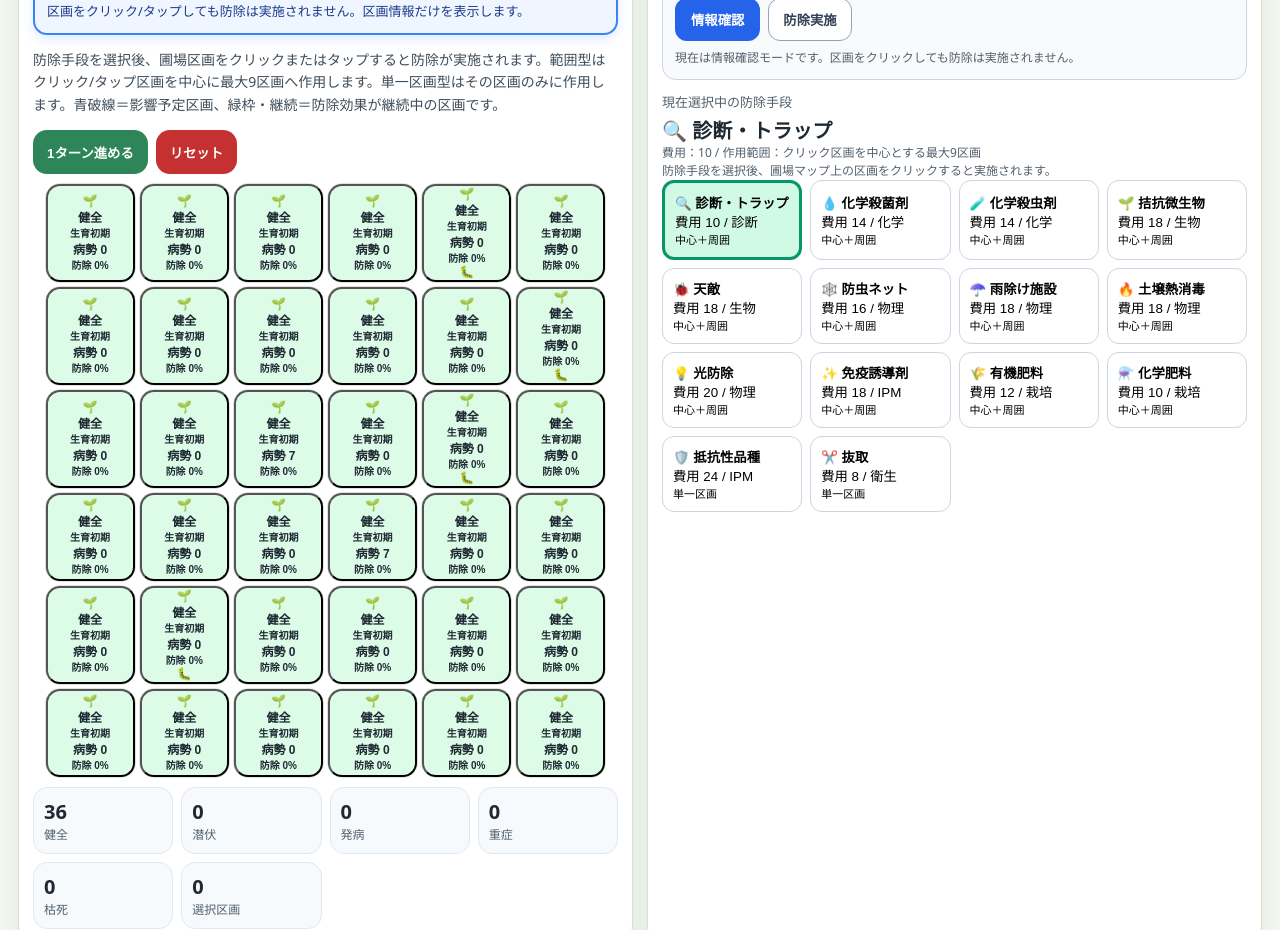
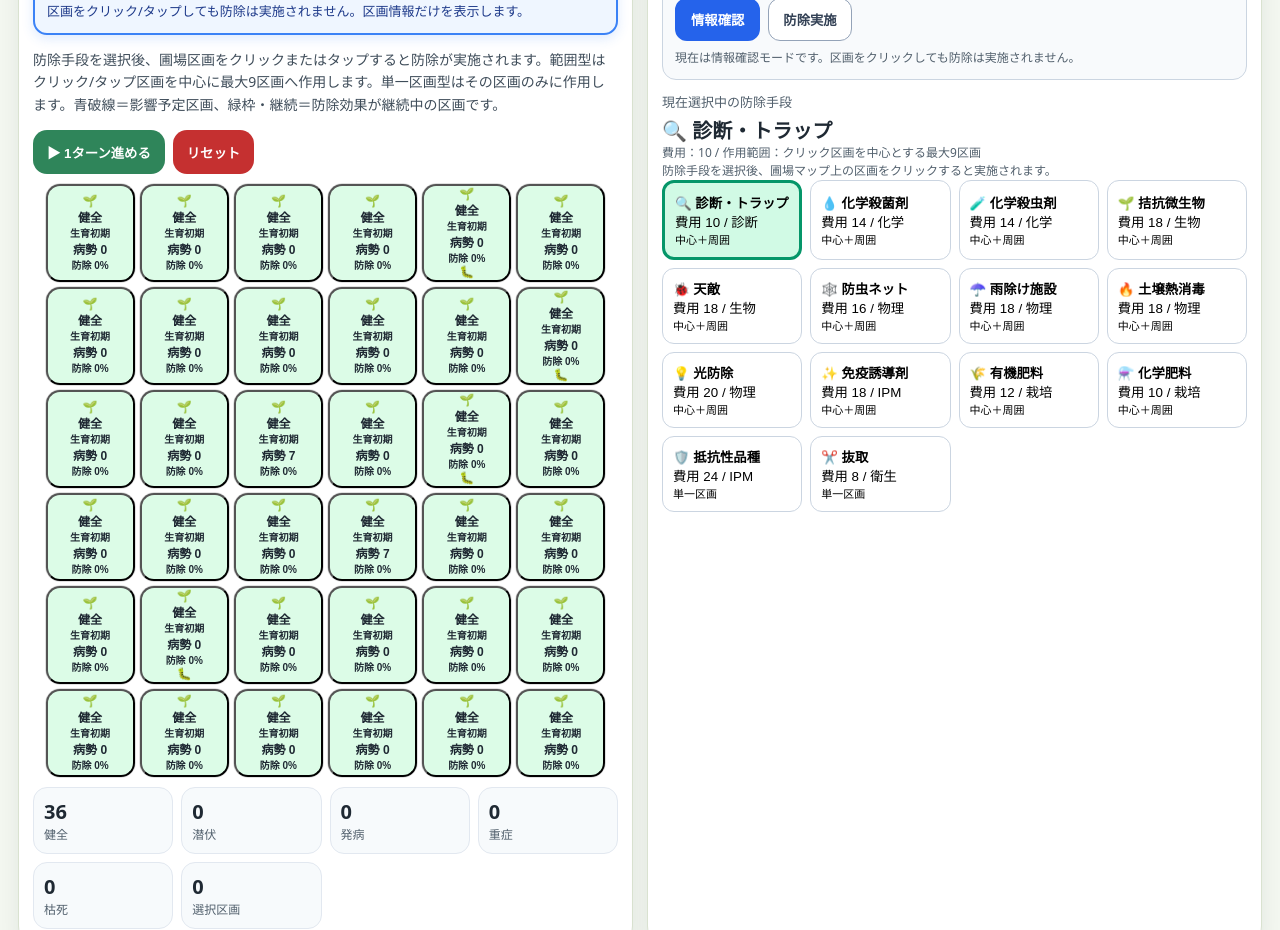
Before and after one commit to ftakashi-alpha/my-plant-game-mobile, a React (Vite) app: page / in a window 1280 px wide. Shown: the part 900-1830 px from the top of the page. Built offline with nearby package versions, Linux system fonts and the light colour scheme.

Commit message:
update next turn button label after game over

```diff
--- a/src/App.jsx
+++ b/src/App.jsx
@@ -1444,7 +1444,7 @@ export default function App() {
             防除手段を選択後、圃場区画をクリックまたはタップすると防除が実施されます。範囲型はクリック/タップ区画を中心に最大9区画へ作用します。単一区画型はその区画のみに作用します。青破線＝影響予定区画、緑枠・継続＝防除効果が継続中の区画です。
           </p>
 
-          <div style={styles.buttonLine}><button style={styles.button} onClick={nextTurn} disabled={gameOver}>1ターン進める</button>
+          <div style={styles.buttonLine}><button style={styles.button} onClick={nextTurn} disabled={gameOver}>{gameOver ? "🏁 ゲーム終了" : "▶ 1ターン進める"}</button>
             <button style={styles.buttonRed} onClick={() => reset()}>リセット</button>
           </div>
 
```
